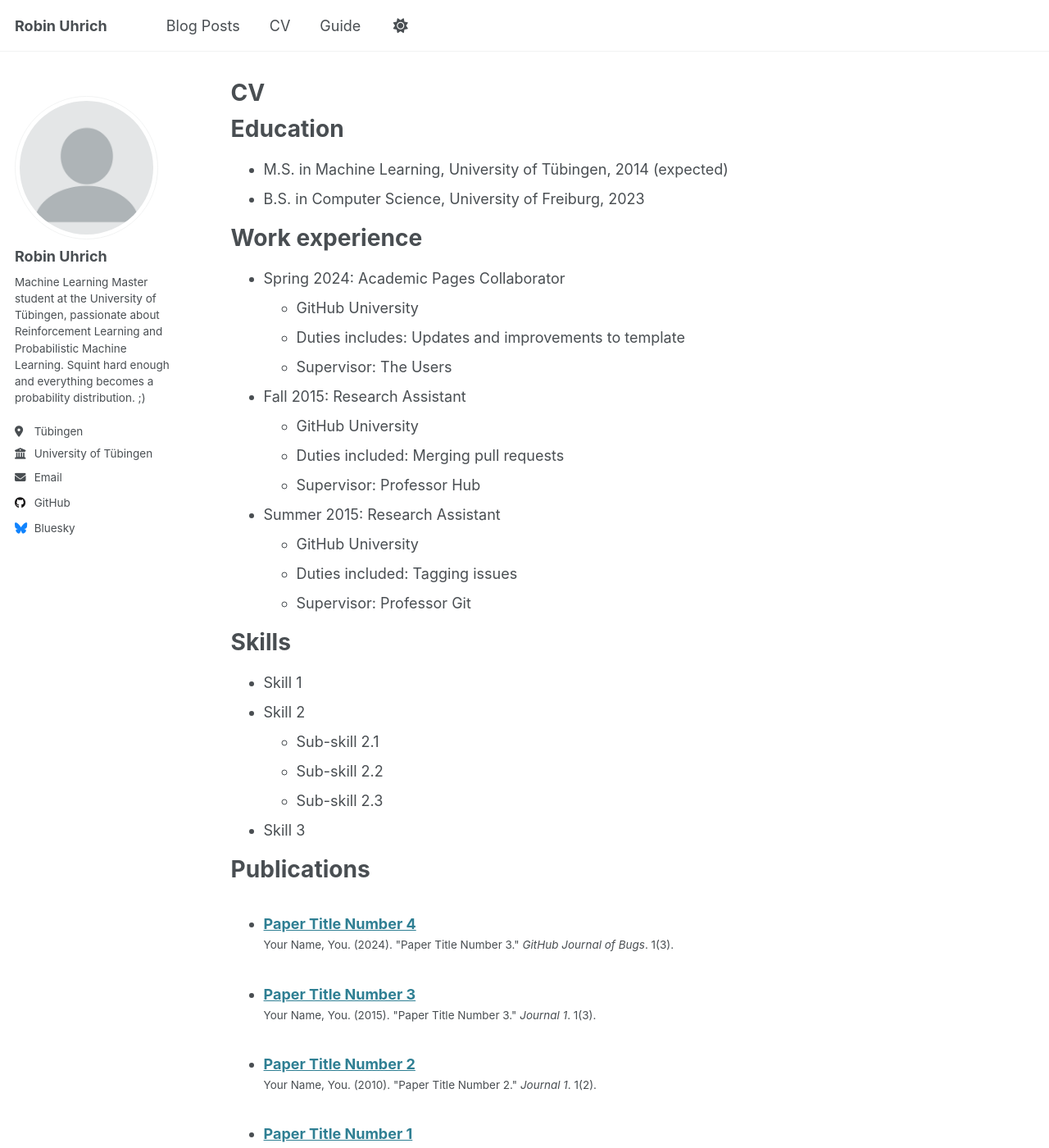
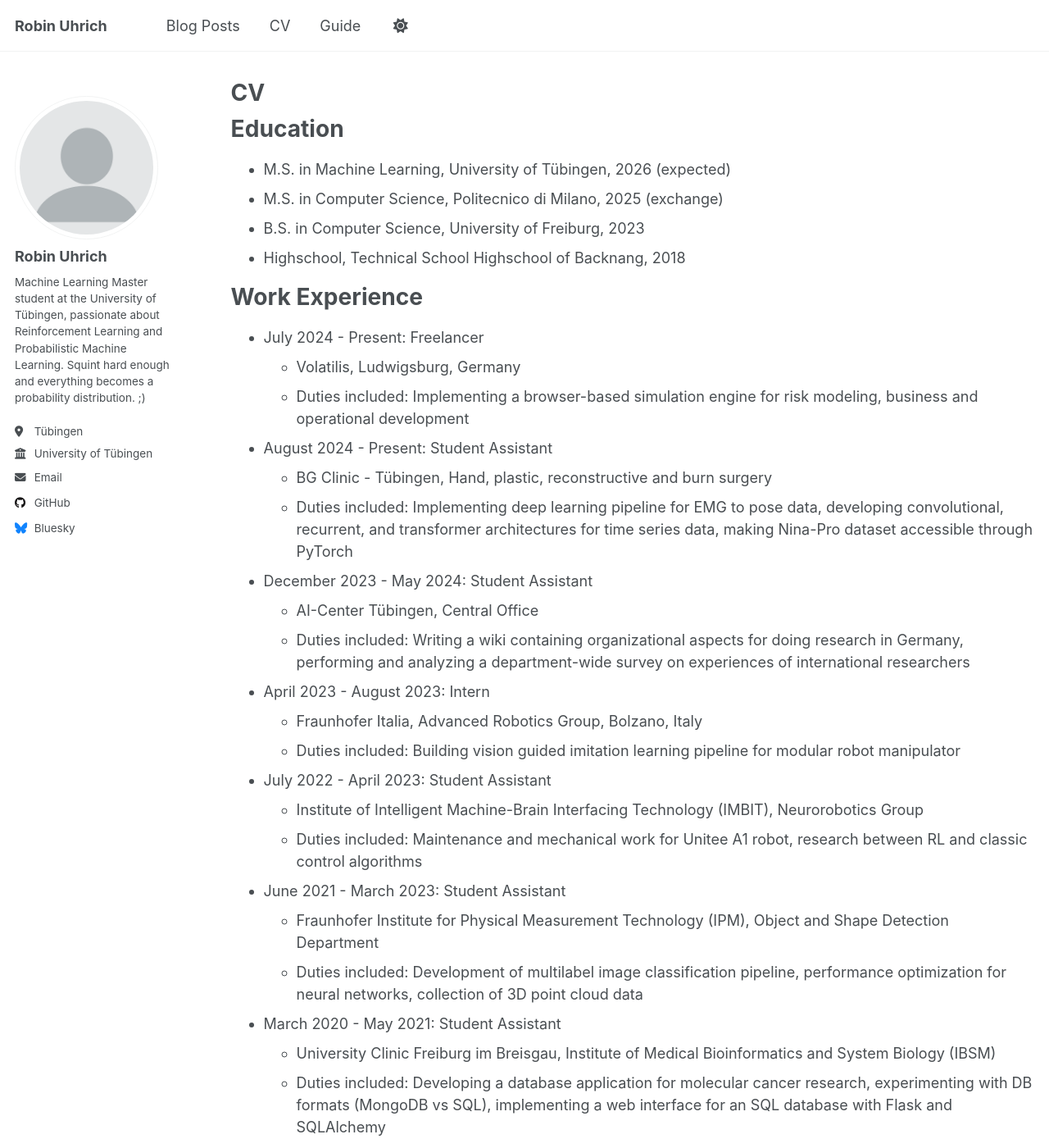
Before and after one commit to RobinU434/RobinU434.github.io, a Jekyll site: the page built from _pages/cv.md, in a window 1280 px wide and 1400 px high. Shown: the whole window at 82% size. Built offline with Jekyll 4.4.1, drawn with Linux system fonts in a browser that asks for light colours; some of the changed text lies outside the part shown.

Commit message:
Update cv.md

```diff
--- a/_pages/cv.md
+++ b/_pages/cv.md
@@ -11,53 +11,50 @@ redirect_from:
 
 Education
 ======
-* M.S. in Machine Learning, University of Tübingen, 2014 (expected)
+* M.S. in Machine Learning, University of Tübingen, 2026 (expected)
+* M.S. in Computer Science, Politecnico di Milano, 2025 (exchange)
 * B.S. in Computer Science, University of Freiburg, 2023
+* Highschool, Technical School Highschool of Backnang, 2018
 
-Work experience
+Work Experience
 ======
-* Spring 2024: Academic Pages Collaborator
-  * GitHub University
-  * Duties includes: Updates and improvements to template
-  * Supervisor: The Users
+* July 2024 - Present: Freelancer
+  * Volatilis, Ludwigsburg, Germany
+  * Duties included: Implementing a browser-based simulation engine for risk modeling, business and operational development
 
-* Fall 2015: Research Assistant
-  * GitHub University
-  * Duties included: Merging pull requests
-  * Supervisor: Professor Hub
+* August 2024 - Present: Student Assistant
+  * BG Clinic - Tübingen, Hand, plastic, reconstructive and burn surgery
+  * Duties included: Implementing deep learning pipeline for EMG to pose data, developing convolutional, recurrent, and transformer architectures for time series data, making Nina-Pro dataset accessible through PyTorch
 
-* Summer 2015: Research Assistant
-  * GitHub University
-  * Duties included: Tagging issues
-  * Supervisor: Professor Git
+* December 2023 - May 2024: Student Assistant
+  * AI-Center Tübingen, Central Office
+  * Duties included: Writing a wiki containing organizational aspects for doing research in Germany, performing and analyzing a department-wide survey on experiences of international researchers
+
+* April 2023 - August 2023: Intern
+  * Fraunhofer Italia, Advanced Robotics Group, Bolzano, Italy
+  * Duties included: Building vision guided imitation learning pipeline for modular robot manipulator
+
+* July 2022 - April 2023: Student Assistant
+  * Institute of Intelligent Machine-Brain Interfacing Technology (IMBIT), Neurorobotics Group
+  * Duties included: Maintenance and mechanical work for Unitee A1 robot, research between RL and classic control algorithms
+
+* June 2021 - March 2023: Student Assistant
+  * Fraunhofer Institute for Physical Measurement Technology (IPM), Object and Shape Detection Department
+  * Duties included: Development of multilabel image classification pipeline, performance optimization for neural networks, collection of 3D point cloud data
+
+* March 2020 - May 2021: Student Assistant
+  * University Clinic Freiburg im Breisgau, Institute of Medical Bioinformatics and System Biology (IBSM)
+  * Duties included: Developing a database application for molecular cancer research, experimenting with DB formats (MongoDB vs SQL), implementing a web interface for an SQL database with Flask and SQLAlchemy
 
 Skills
 ======
-* Skill 1
-* Skill 2
-  * Sub-skill 2.1
-  * Sub-skill 2.2
-  * Sub-skill 2.3
-* Skill 3
-
-Publications
-======
-  <ul>{% for post in site.publications reversed %}
-    {% include archive-single-cv.html %}
-  {% endfor %}</ul>
-
-Talks
-======
-  <ul>{% for post in site.talks reversed %}
-    {% include archive-single-talk-cv.html  %}
-  {% endfor %}</ul>
-
-Teaching
-======
-  <ul>{% for post in site.teaching reversed %}
-    {% include archive-single-cv.html %}
-  {% endfor %}</ul>
-
-Service and leadership
-======
-* Currently signed in to 43 different slack teams
+* Git + SVN
+* Python
+  * PyTorch + Lightning
+  * Gymnasium, PettingZoo, Stable-Baselines3
+  * SciKit-Learn
+  * Pandas / Polars
+* C, C++, C#
+* SQL, and No-SQL Database Systems
+* Docker
+* ROS + ROS2
```
